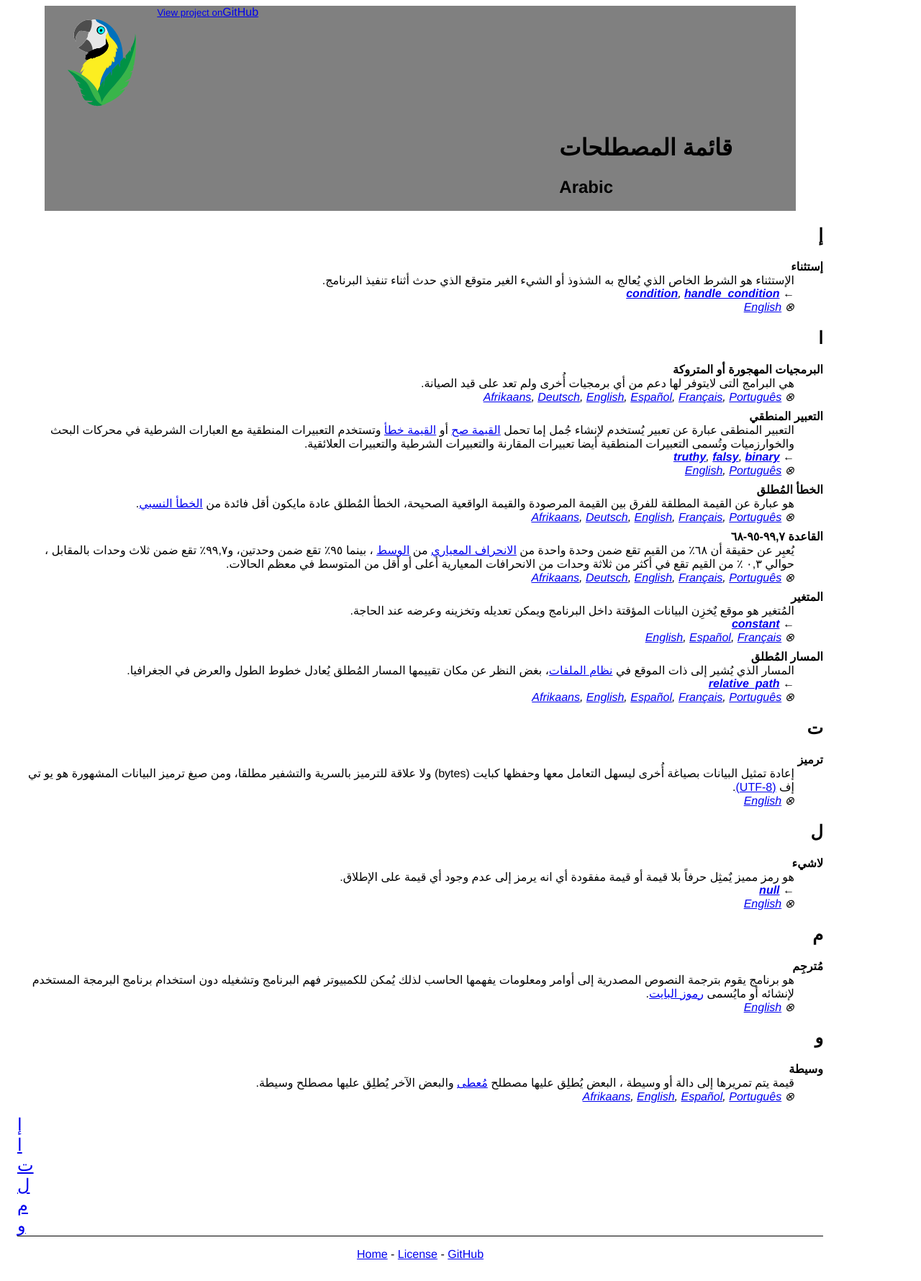
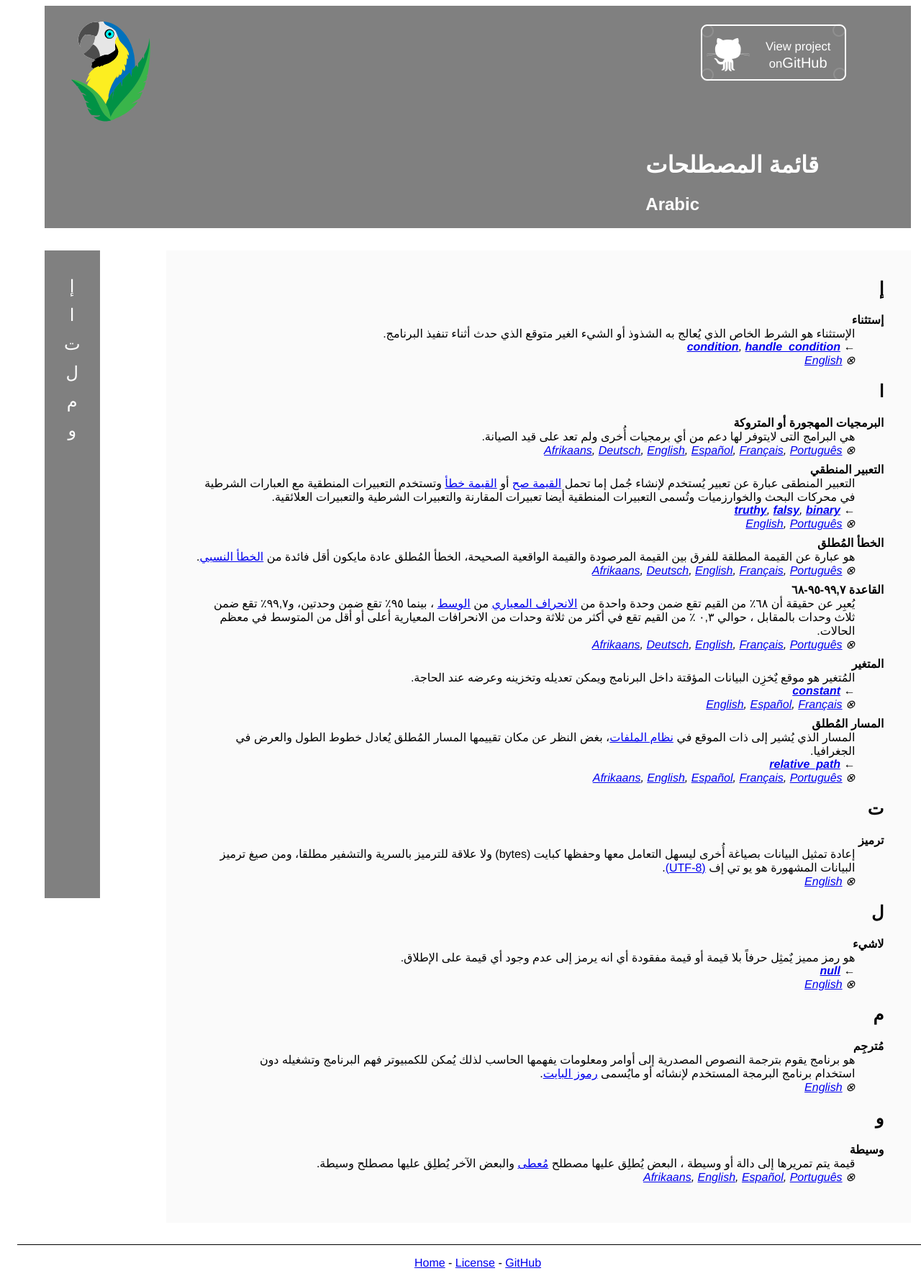
Before and after one commit to carpentries/glosario, a Jekyll site: the page built from ar.md, in a window 1280 px wide. Shown: the whole page at 72% size. Built offline with Jekyll 4.4.1, drawn with Linux system fonts in a browser that asks for light colours.

Commit message:
Update glossary-rtl.html
Add missing close quote.

```diff
--- a/_layouts/glossary-rtl.html
+++ b/_layouts/glossary-rtl.html
@@ -11,7 +11,7 @@
 <head>
     <title>{{site.title}}</title>
     <link href="{{ '/static/site.css' | relative_url }}" rel="stylesheet" type="text/css">
-    <link rel="stylesheet" type="text/css" href="{{ '/assets/css/glossary.css' | relative_url }} />
+    <link rel="stylesheet" type="text/css" href="{{ '/assets/css/glossary.css' | relative_url }}" />
     <meta name="viewport" content="width=device-width, initial-scale=1.0">
 </head>
 <body>
```
